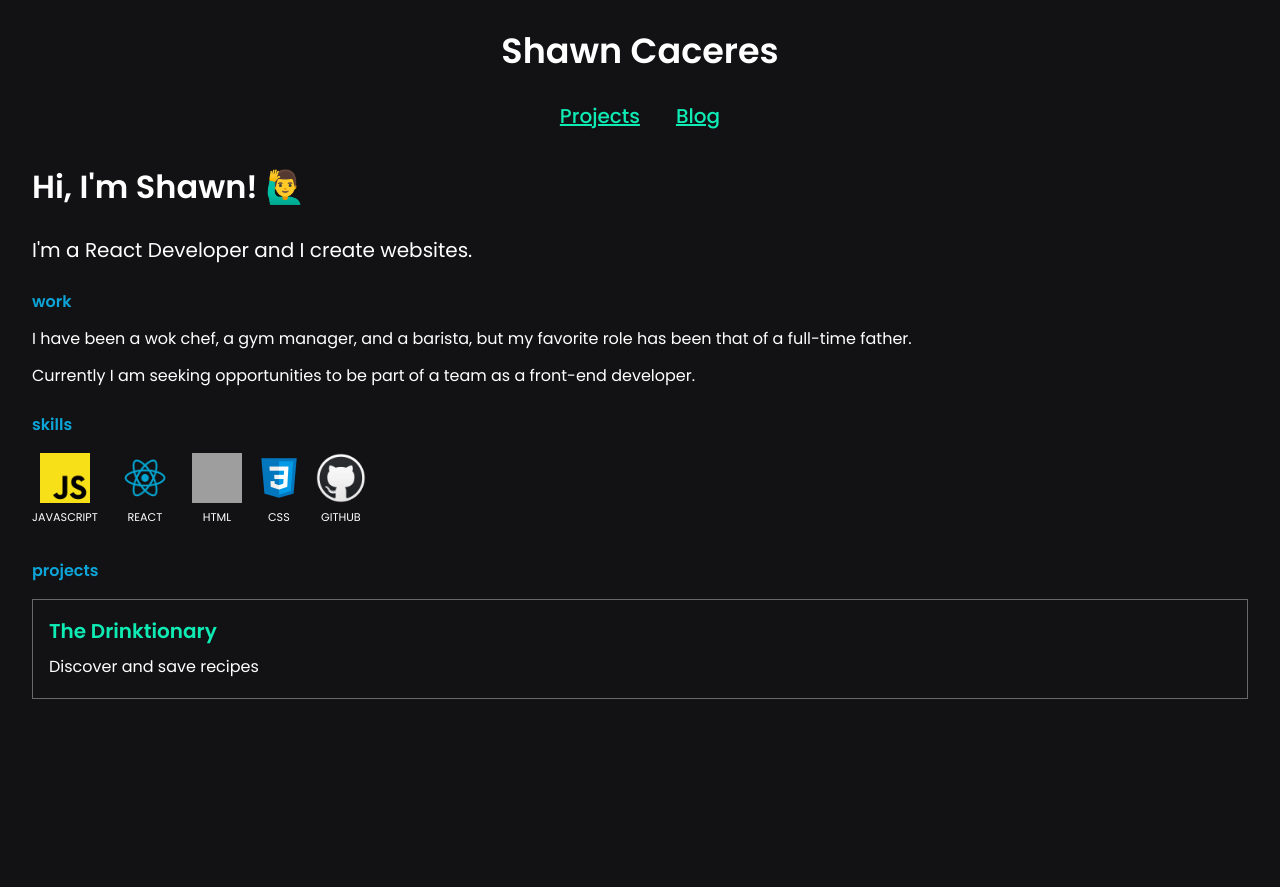
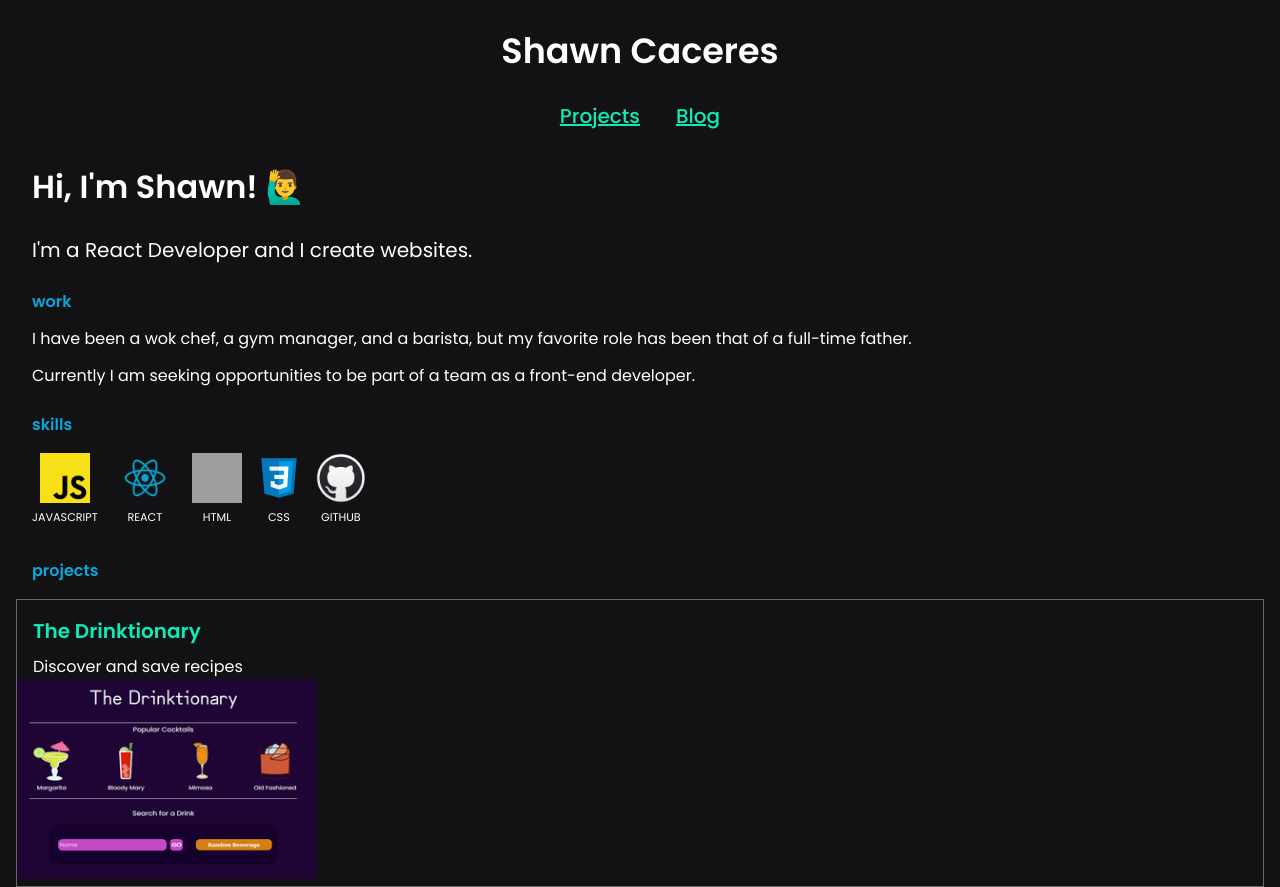
Before and after one commit to shawncace/portfolio, a React (Create React App) app: page / in a window 1280 px wide. Before the commit the page ends 800 px from the top, so only its background shows below. Built offline with nearby package versions, Linux system fonts and the light colour scheme; grey boxes are pictures that could not be loaded; a web font is replaced by a local one.

Commit message:
projects section picture

```diff
--- a/src/Projects.js
+++ b/src/Projects.js
@@ -1,3 +1,5 @@
+import thedrinktionary from './pics/thedrinktionary.png'
+
 const Projects = () => {
   return (
     <section className="projects-section">
@@ -13,6 +15,10 @@ const Projects = () => {
           Discover and save recipes
         </p>
 
+        <div className="project-img-container">
+          <img className='project-img'src={thedrinktionary}/>
+        </div>
+
       </div>
     </section>
   );
--- a/src/index.css
+++ b/src/index.css
@@ -134,19 +134,19 @@ main {
 
 .projects-section {
   margin-top: 2rem;
-  margin-left: 2rem;
-  margin-right: 2rem;
 }
 
 .projects-content-title {
   color: rgb(13, 165, 216);
   font-weight: bolder;
+  margin-left: 2rem;
 }
 
 .project-container {
   border: 0.5px solid rgb(104, 104, 104);
   margin-top: 1rem;
-  height: 100px;
+  margin-left: 1rem;
+  margin-right: 1rem;
 }
 
 .project-title {
@@ -162,3 +162,8 @@ main {
   margin-left: 1rem;
   margin-top: 0.5rem;
 }
+
+.project-img {
+  height: 200px;
+  width: 300px;
+}
```
Also changed, not shown: src/pics/thedrinktionary.png (added).
